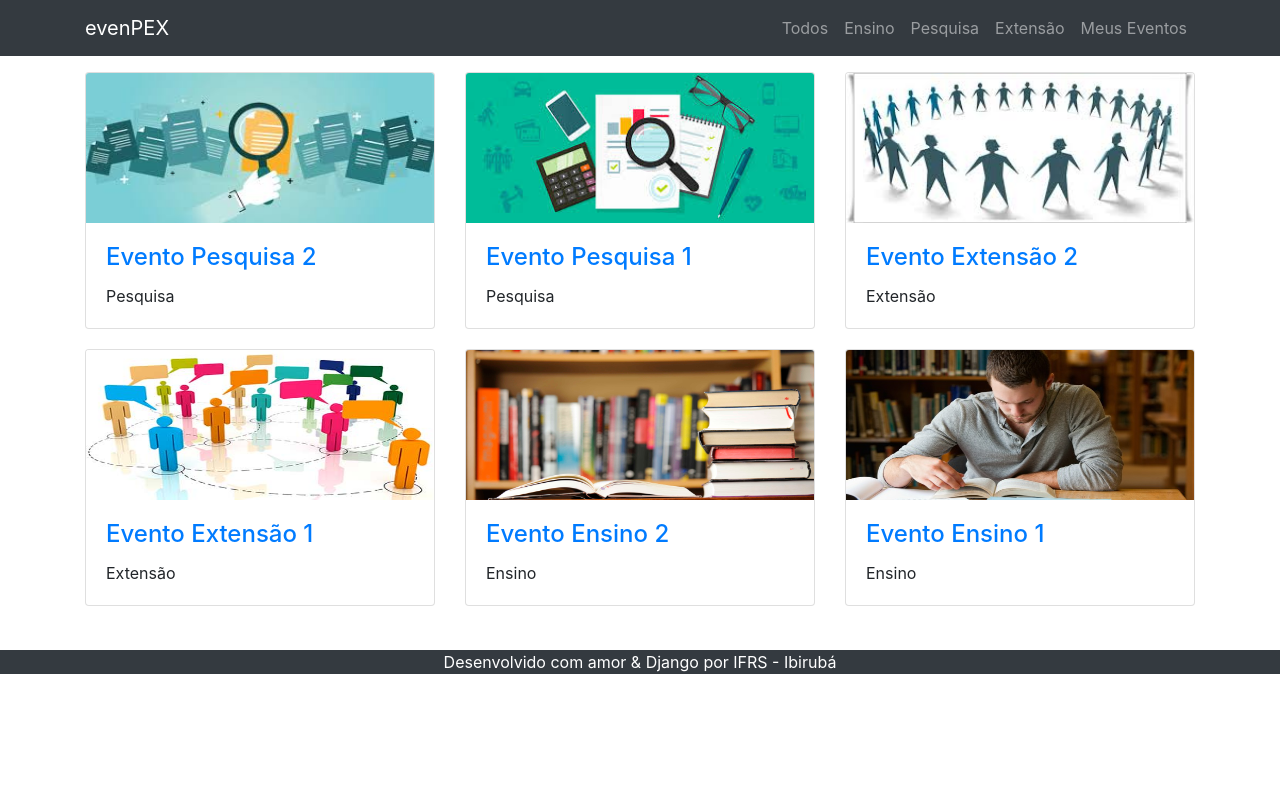
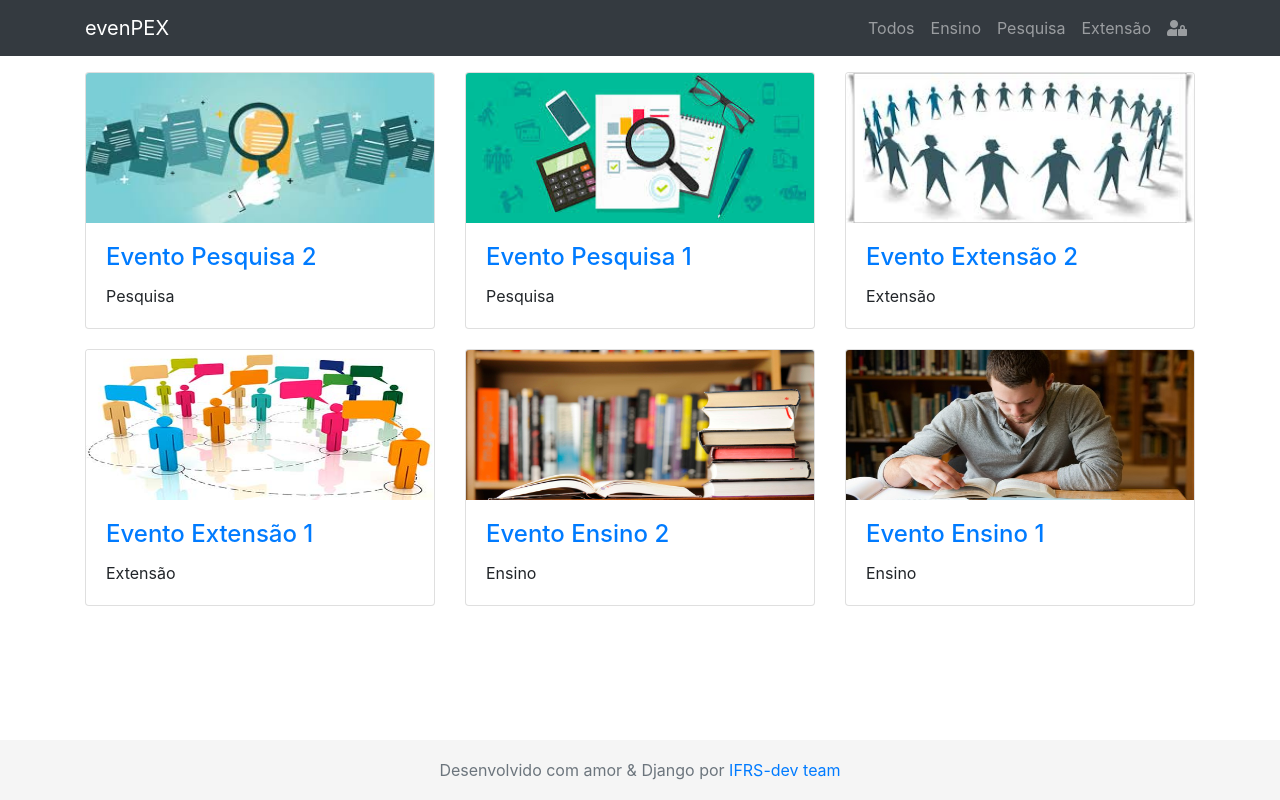
Before and after one commit to ifrs-dev/evenpex, a Django app: page / in a window 1280 px wide. Run offline with Django 3.2, Linux system fonts and the light colour scheme; data comes from the database, SQL or seed files in the repository; both versions use the stored data as it was after the commit; some libraries are stand-ins or nearby versions.

Commit message:
Adiciona tela de login

```diff
--- a/evenpex/templates/base.html
+++ b/evenpex/templates/base.html
@@ -8,11 +8,31 @@
     <!-- Bootstrap CSS -->
     <link rel="stylesheet" href="https://stackpath.bootstrapcdn.com/bootstrap/4.1.0/css/bootstrap.min.css" integrity="sha384-9gVQ4dYFwwWSjIDZnLEWnxCjeSWFphJiwGPXr1jddIhOegiu1FwO5qRGvFXOdJZ4" crossorigin="anonymous">
 
+    <link rel="stylesheet" href="https://use.fontawesome.com/releases/v5.0.13/css/all.css" integrity="sha384-DNOHZ68U8hZfKXOrtjWvjxusGo9WQnrNx2sqG0tfsghAvtVlRW3tvkXWZh58N9jp" crossorigin="anonymous">
+
     <title>
       {% block titlepage %}Home{% endblock titlepage %}
     </title>
   </head>
   <body>
+
+    <style type="text/css">
+      html {
+        position: relative;
+        min-height: 100%;
+        }
+        body {
+          margin-bottom: 60px; /* Margin bottom by footer height */
+        }
+        .footer {
+          position: absolute;
+          bottom: 0;
+          width: 100%;
+          height: 60px; /* Set the fixed height of the footer here */
+          line-height: 60px; /* Vertically center the text there */
+          background-color: #f5f5f5;
+        }
+    </style>
 
     <!-- Navigation -->
     <nav class="navbar navbar-expand-lg navbar-dark bg-dark fixed-top">
@@ -35,15 +55,22 @@
             <li class="nav-item">
               <a class="nav-link" href="{% url 'event-extension' %}">Extensão</a>
             </li>
-            <li class="nav-item">
-              <a class="nav-link" href="{% url 'my-events' %}">Meus Eventos</a>
-            </li>
             {% if request.user.is_staff %}
               <li class="nav-item">
-                <a class="nav-link" href="{% url 'admin:index' %}">Admin</a>
+                <a class="nav-link" href="{% url 'my-events' %}">
+                  <i class="far fa-calendar-alt"></i>
+                </a>
+              </li>
+              <li class="nav-item">
+                <a class="nav-link" href="{% url 'admin:index' %}"><i class="fas fa-user"></i></a>
+              </li>
+            {% else %}
+              <li class="nav-item">
+                <a class="nav-link" href="{% url 'login' %}">
+                  <i class="fas fa-user-lock"></i>
+                </a>
               </li>
             {% endif %}
-
           </ul>
         </div>
       </div>
@@ -57,12 +84,10 @@
     </div>
 
     <!-- Footer -->
-    <br>
-    <footer class="footer bg-dark">
-      <div class="container">
-        <p class="m-0 text-center text-white">Desenvolvido com amor & Django por IFRS - Ibirubá</p>
+    <footer class="footer">
+      <div class="container" align="center">
+        <span class="text-muted">Desenvolvido com amor & Django por <a href="https://github.com/ifrs-dev" target="_blank">IFRS-dev team</a></span>
       </div>
-      <!-- /.container -->
     </footer>
 
     <!-- Optional JavaScript -->
--- a/evenpex/templates/event-detail.html
+++ b/evenpex/templates/event-detail.html
@@ -11,8 +11,10 @@
   <br><br><p>{{ object.description}}</p>
 
   {% if registred %}
-    Inscrito
-  {% elif %}
+    <div align="center">
+      <button class="btn" disabled>Inscrito</button>
+    </div>
+  {% else %}
     <div align="center">
       <a href="{% url 'event-registration' object.pk %}" class="btn btn-success">Realizar Inscrição</a>
     </div>
--- a/evenpex/urls.py
+++ b/evenpex/urls.py
@@ -1,19 +1,6 @@
-"""evenpex URL Configuration
-
-The `urlpatterns` list routes URLs to views. For more information please see:
-    https://docs.djangoproject.com/en/2.0/topics/http/urls/
-Examples:
-Function views
-    1. Add an import:  from my_app import views
-    2. Add a URL to urlpatterns:  path('', views.home, name='home')
-Class-based views
-    1. Add an import:  from other_app.views import Home
-    2. Add a URL to urlpatterns:  path('', Home.as_view(), name='home')
-Including another URLconf
-    1. Import the include() function: from django.urls import include, path
-    2. Add a URL to urlpatterns:  path('blog/', include('blog.urls'))
-"""
 from django.contrib import admin
+from django.contrib.auth import views as auth_views
+from django.contrib.auth.decorators import login_required
 from django.urls import path
 from django.conf.urls.static import static
 from django.conf import settings
@@ -26,7 +13,13 @@ urlpatterns = [
     path('eventos-pesquisa/', views.EventSearchListView.as_view(), name="event-search"),
     path('eventos-extensao/', views.EventExtensionListView.as_view(), name="event-extension"),
     path('eventos-ensino/', views.EventTeachingListView.as_view(), name="event-teaching"),
-    path('meus-eventos/', views.MyRegistrationsListView.as_view(), name="my-events"),
-    path('inscricao/<int:pk>/', views.EventRegistrationView.as_view(), name="event-registration"),
+    path('meus-eventos/', login_required(views.MyRegistrationsListView.as_view()), name="my-events"),
+    path('inscricao/<int:pk>/', login_required(views.EventRegistrationView.as_view()), name="event-registration"),
+    path('login/', auth_views.LoginView.as_view(), name="login"),
+    path('logout/', auth_views.logout, {'next_page': '/login/'}, name="logout"),
     path('admin/', admin.site.urls),
 ] + static(settings.MEDIA_URL, document_root=settings.MEDIA_ROOT)
+
+admin.site.site_header = 'evenPEX'
+admin.site.index_title = 'Sistema de administração de eventos acadêmicos'
+admin.site.site_title = 'evenPEX'
```
Also changed, not shown: evenpex/settings.py (+6 -2 lines), evenpex/templates/registration/login.html (added, +42 -0 lines), db.sqlite3.
